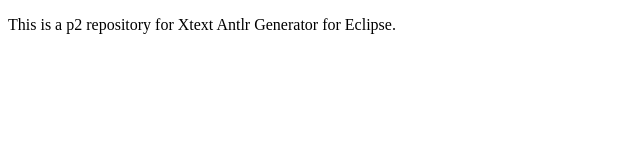
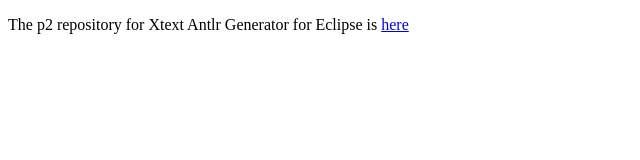
Before and after one commit to xtext/download, a plain HTML site: page index.html in a window 1280 px wide. Shown: the full height of the page, 0-640 px from the left. Drawn offline with Linux system fonts and the light colour scheme.

Commit message:
Update index.html

```diff
--- a/index.html
+++ b/index.html
@@ -5,6 +5,6 @@
 </head>
 
 <body>
-<p>This is a p2 repository for Xtext Antlr Generator for Eclipse.</p>
+<p>The p2 repository for Xtext Antlr Generator for Eclipse is <a href="./updates">here</a></p>
 </body>
 </html>
```
